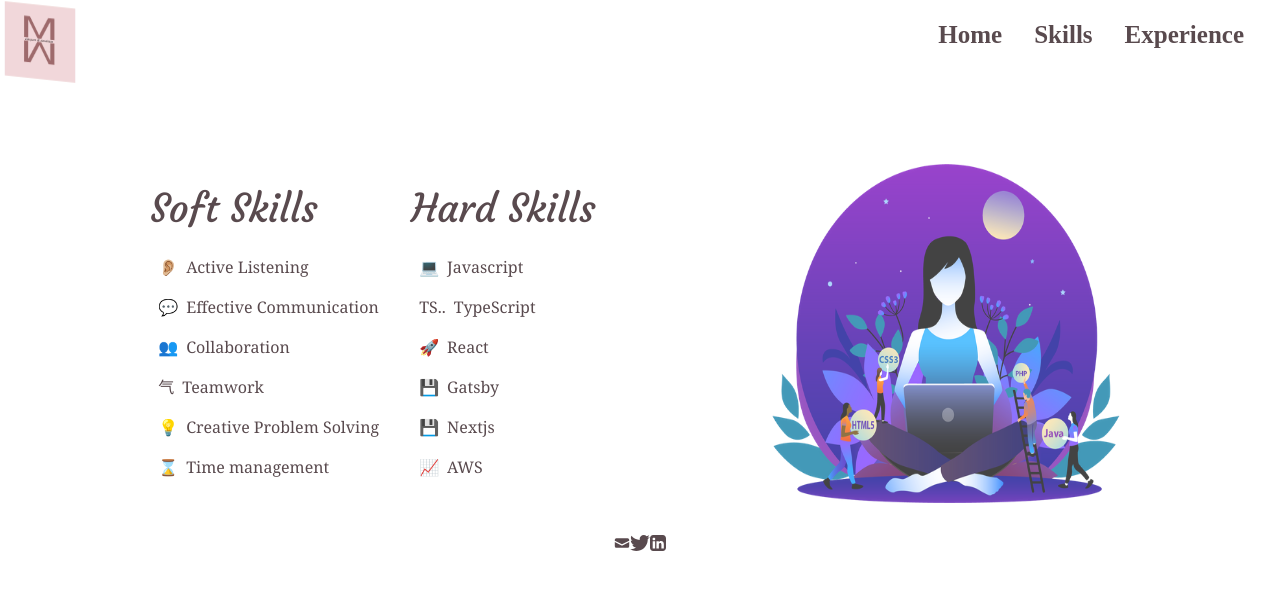
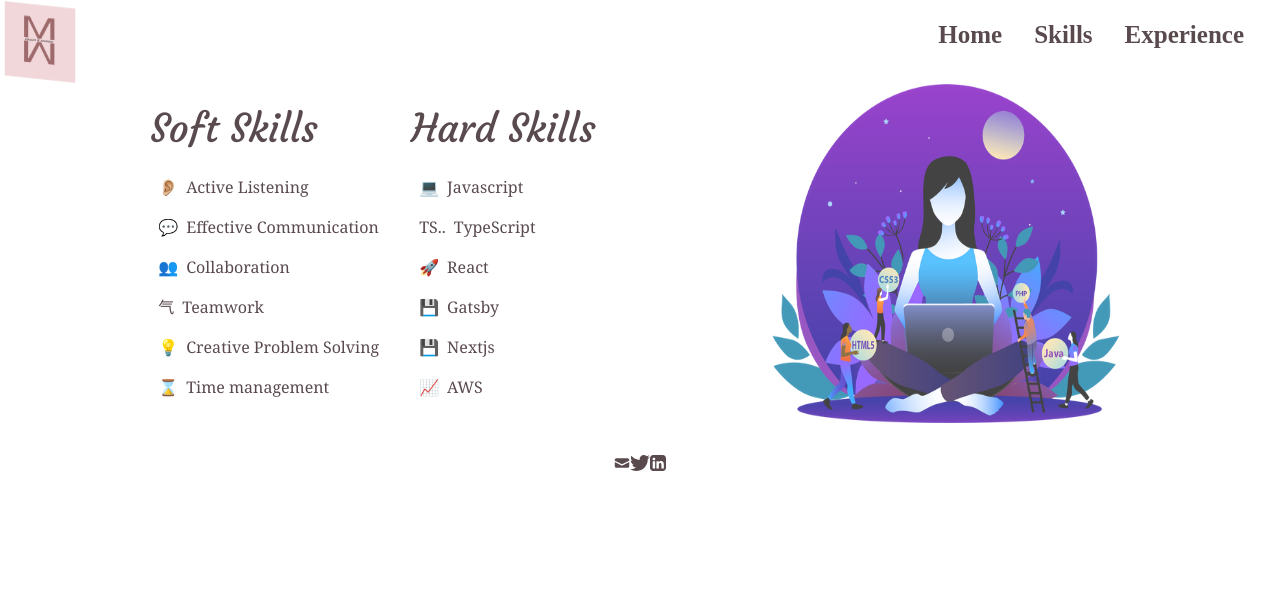
Before and after one commit to Moonamansoor06/reseme, a Next.js app: page /skill in a window 1280 px wide. Shown: the top 590 px of the page. Built offline with nearby package versions, Linux system fonts and the light colour scheme; a web font is replaced by a local one.

Commit message:
ui refactoring

```diff
--- a/app/skill/page.tsx
+++ b/app/skill/page.tsx
@@ -6,7 +6,7 @@ export default function Skill() {
   const {soft,hard}=skills
 
   return (
-    <div className='flex mt-20 justify-evenly h-[90%]'>
+    <div className='[312px]:flex-col sm:flex md:flex justify-evenly h-[90%]'>
     <div className="text-rosyblack flex   items-left h-[90%]" >
                 <div className="text-rosyblack  md:flex sm:flex [312]:flex-col   ">
                <div className="text-rosyblack box-border h[600]- w-[300] p-4 flex flex-col  ">
```
